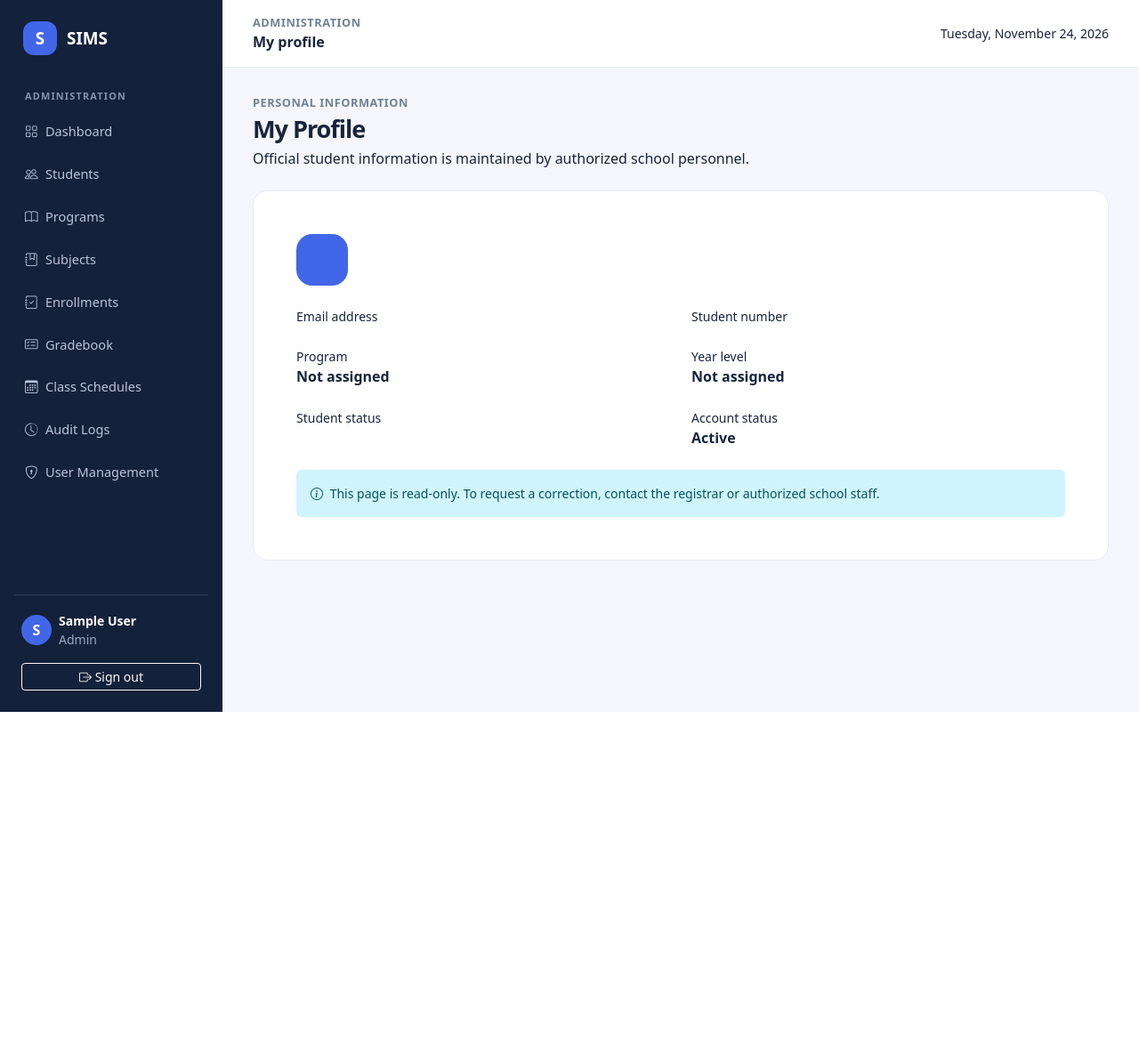
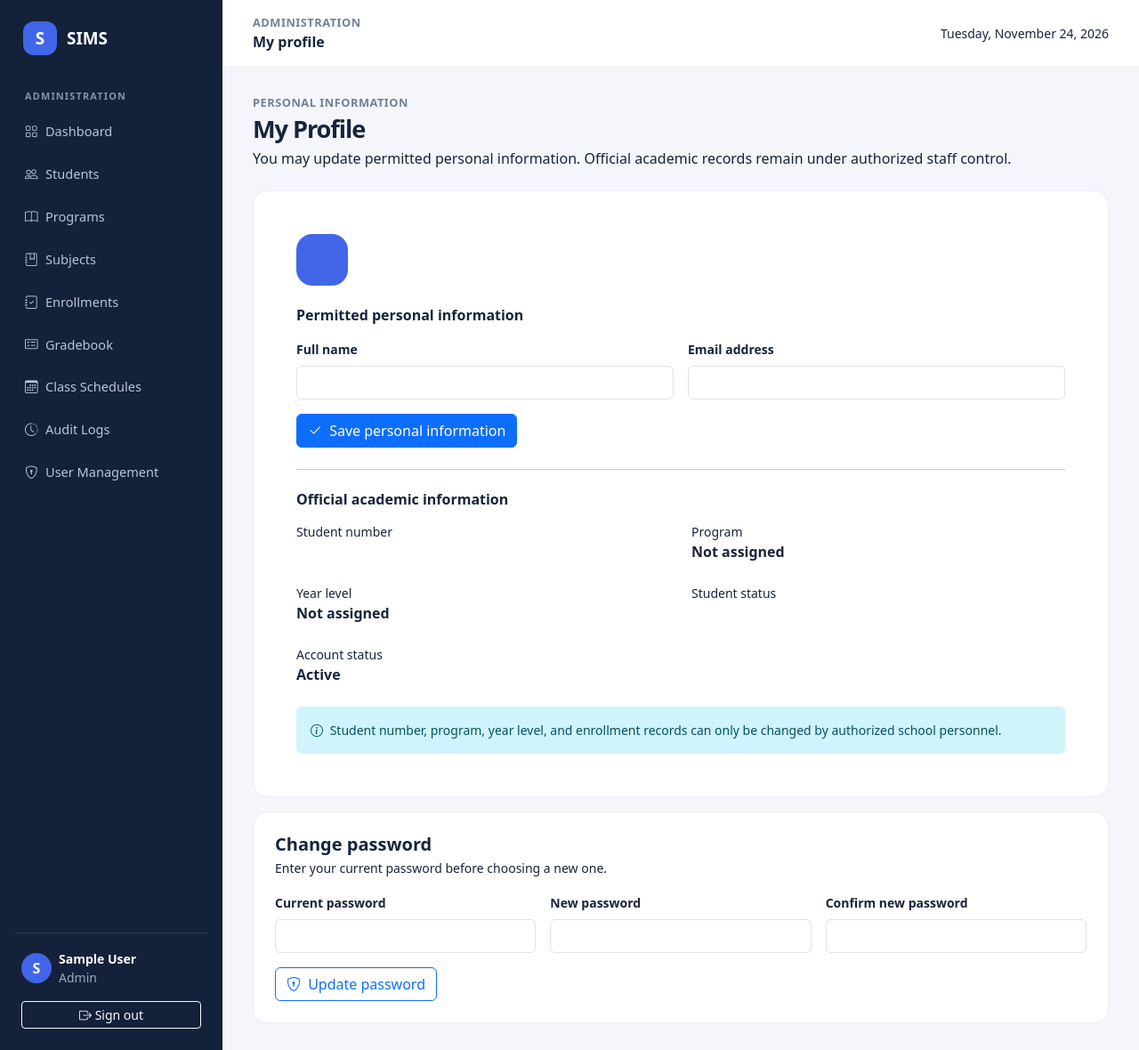
Before and after one commit to KyleDomSar/Student-Information-Management-System, a Laravel app: template resources/views/student/profile.blade.php in a window 1280 px wide. Shown: the whole page at 89% size. Before the commit the page ends 800 px from the top, so only its background shows below. Run offline with Laravel 12, Linux system fonts and the light colour scheme; the template is opened without the code that fills it, so the values that code supplies are empty; the visitor is signed in with stand-in values (Sample User, id 1).

Commit message:
Enable permitted student profile and password self-service

```diff
--- a/resources/views/student/profile.blade.php
+++ b/resources/views/student/profile.blade.php
@@ -7,26 +7,73 @@
 <div class="mb-4">
     <div class="eyebrow mb-1">PERSONAL INFORMATION</div>
     <h1 class="page-title mb-1">My Profile</h1>
-    <p class="muted mb-0">Official student information is maintained by authorized school personnel.</p>
+    <p class="muted mb-0">You may update permitted personal information. Official academic records remain under authorized staff control.</p>
 </div>
 
 @if(!$student)
     <div class="surface p-4">Your student profile has not been linked yet. Please contact the registrar.</div>
 @else
-    <div class="surface p-4 p-md-5">
+    <div class="surface p-4 p-md-5 mb-3">
         <div class="d-flex align-items-center gap-3 mb-4">
             <div class="brand-mark" style="width:58px;height:58px;border-radius:18px;font-size:1.3rem">{{ strtoupper(substr($student->user->name, 0, 1)) }}</div>
             <div><h2 class="h4 fw-bold mb-1">{{ $student->user->name }}</h2><div class="muted">{{ $student->student_number }}</div></div>
         </div>
+
+        <form method="POST" action="{{ route('student.profile.update') }}">
+            @csrf
+            @method('PATCH')
+            <h2 class="h6 fw-bold mb-3">Permitted personal information</h2>
+            <div class="row g-3">
+                <div class="col-md-6">
+                    <label for="name" class="form-label small fw-semibold">Full name</label>
+                    <input id="name" name="name" value="{{ old('name', $student->user->name) }}" class="form-control" maxlength="255" required>
+                    @error('name')<div class="text-danger small mt-1">{{ $message }}</div>@enderror
+                </div>
+                <div class="col-md-6">
+                    <label for="email" class="form-label small fw-semibold">Email address</label>
+                    <input id="email" type="email" name="email" value="{{ old('email', $student->user->email) }}" class="form-control" maxlength="255" required>
+                    @error('email')<div class="text-danger small mt-1">{{ $message }}</div>@enderror
+                </div>
+            </div>
+            <button type="submit" class="btn btn-primary mt-3"><i class="bi bi-check2 me-1"></i> Save personal information</button>
+        </form>
+
+        <hr class="my-4">
+        <h2 class="h6 fw-bold mb-3">Official academic information</h2>
         <div class="row g-4">
-            <div class="col-md-6"><div class="small muted">Email address</div><div class="fw-semibold">{{ $student->user->email }}</div></div>
             <div class="col-md-6"><div class="small muted">Student number</div><div class="fw-semibold">{{ $student->student_number }}</div></div>
             <div class="col-md-6"><div class="small muted">Program</div><div class="fw-semibold">{{ $student->program?->name ?? 'Not assigned' }}</div></div>
             <div class="col-md-6"><div class="small muted">Year level</div><div class="fw-semibold">{{ $student->year_level ?? 'Not assigned' }}</div></div>
             <div class="col-md-6"><div class="small muted">Student status</div><div class="fw-semibold text-capitalize">{{ $student->status }}</div></div>
             <div class="col-md-6"><div class="small muted">Account status</div><div class="fw-semibold">{{ $student->user->is_active ? 'Active' : 'Inactive' }}</div></div>
         </div>
-        <div class="alert alert-info border-0 small mt-4 mb-0"><i class="bi bi-info-circle me-1"></i> This page is read-only. To request a correction, contact the registrar or authorized school staff.</div>
+        <div class="alert alert-info border-0 small mt-4 mb-0"><i class="bi bi-info-circle me-1"></i> Student number, program, year level, and enrollment records can only be changed by authorized school personnel.</div>
+    </div>
+
+    <div class="surface p-4">
+        <h2 class="h5 fw-bold mb-1">Change password</h2>
+        <p class="muted small mb-3">Enter your current password before choosing a new one.</p>
+        <form method="POST" action="{{ route('student.password.update') }}">
+            @csrf
+            @method('PUT')
+            <div class="row g-3">
+                <div class="col-md-4">
+                    <label for="current_password" class="form-label small fw-semibold">Current password</label>
+                    <input id="current_password" type="password" name="current_password" class="form-control" autocomplete="current-password" required>
+                    @error('current_password')<div class="text-danger small mt-1">{{ $message }}</div>@enderror
+                </div>
+                <div class="col-md-4">
+                    <label for="password" class="form-label small fw-semibold">New password</label>
+                    <input id="password" type="password" name="password" class="form-control" minlength="10" autocomplete="new-password" required>
+                    @error('password')<div class="text-danger small mt-1">{{ $message }}</div>@enderror
+                </div>
+                <div class="col-md-4">
+                    <label for="password_confirmation" class="form-label small fw-semibold">Confirm new password</label>
+                    <input id="password_confirmation" type="password" name="password_confirmation" class="form-control" minlength="10" autocomplete="new-password" required>
+                </div>
+            </div>
+            <button type="submit" class="btn btn-outline-primary mt-3"><i class="bi bi-shield-lock me-1"></i> Update password</button>
+        </form>
     </div>
 @endif
 @endsection
```
